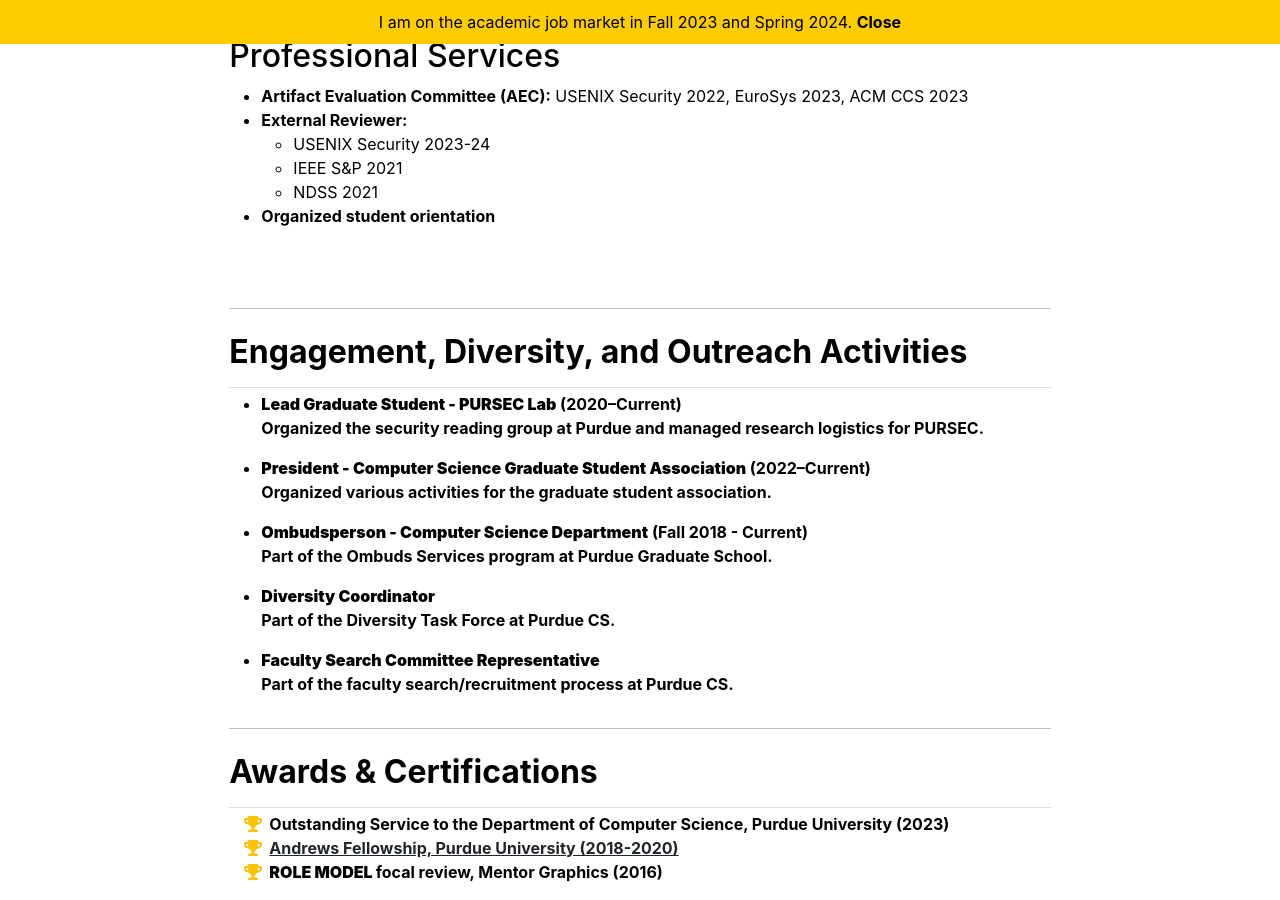
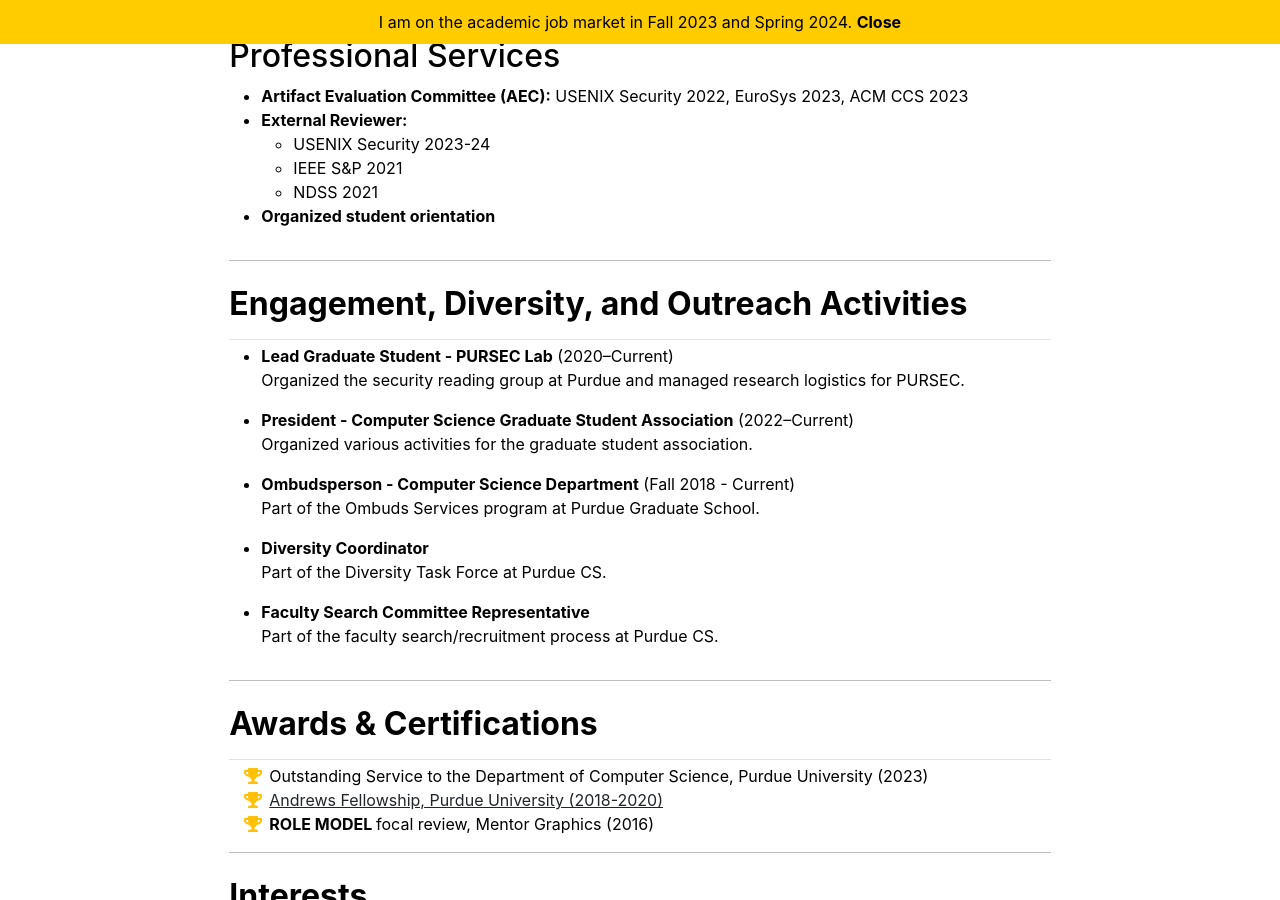
Before and after one commit to Arslan8/arslan8.github.io, a Jekyll site: the page built from index.md, in a window 1280 px wide and 900 px high, scrolled down 2738 px. Built offline with Jekyll 4.4.1, drawn with Linux system fonts in a browser that asks for light colours.

```diff
--- a/_layouts/home.html
+++ b/_layouts/home.html
@@ -191,7 +191,7 @@ layout: default
             <li> NDSS 2021</li>
         </ul>
 
-        <li><strong>Organized student orientation</li>
+        <li><strong>Organized student orientation</strong></li>
 
     </ul>
     </div>
```
